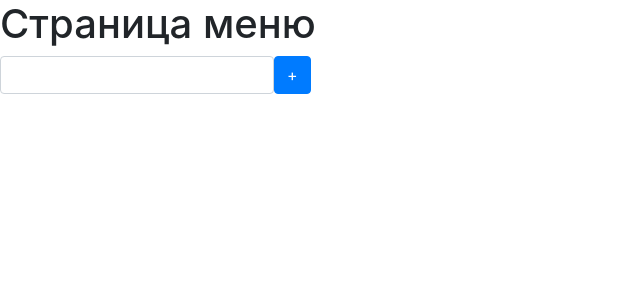
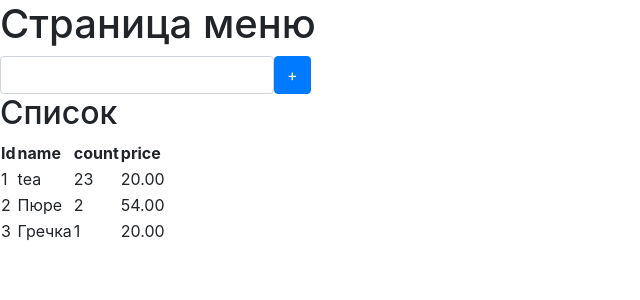
Before and after one commit to mrmiv/tusur.refectory, a Django app: page /menu in a window 1280 px wide. Shown: the top 300 px of the page, without its empty margins (0-640 px from the left). Run offline with Django 3.2, Linux system fonts and the light colour scheme; data comes from the database, SQL or seed files in the repository; both versions use the stored data as it was after the commit; some libraries are stand-ins or nearby versions.

Commit message:
Настройка функционала получения модели из меню в корзину v0.2

```diff
--- a/project/web/models.py
+++ b/project/web/models.py
@@ -20,6 +20,6 @@ from django.db import models
 class food(models.Model):
     name = models.CharField(max_length=25)
     count = models.IntegerField(default=0)
-    price = models.DecimalField(decimal_places=3, max_digits=5, default=3)
+    price = models.DecimalField(decimal_places=2, max_digits=5, default=3)
 
-    # Настройка функционала получения модели из меню в корзину v0.1
+    # Настройка функционала получения модели из меню в корзину v0.2
--- a/project/web/templates/menu.html
+++ b/project/web/templates/menu.html
@@ -22,6 +22,28 @@
         </div>
     </form>
 
+
+
+<!-- <form method="POST">
+    {% csrf_token %}
+    <table>
+        {{ form }}
+    </table>
+    <input type="submit" value="Send" >
+</form> -->
+{% if food.count > 0 %}
+<h2>Список</h2>
+<table>
+    <tr><th>Id</th><th>name</th><th>count</th><th>price</th></tr>
+    {% for e in food %}
+    <tr><td>{{ e.id }}</td><td>{{ e.name }}</td><td>{{ e.count }}</td><td>{{ e.price }}</td></tr>
+    {% endfor %}
+</table>
+{% endif %}
+
+
+
+
 <!-- JQuery -->
     <script src="https://code.jquery.com/jquery-3.3.1.slim.min.js" integrity="sha384-q8i/X+965DzO0rT7abK41JStQIAqVgRVzpbzo5smXKp4YfRvH+8abtTE1Pi6jizo" crossorigin="anonymous"></script>
 <!-- Bootstrap -->
--- a/project/web/urls.py
+++ b/project/web/urls.py
@@ -4,6 +4,6 @@ from . import views
 urlpatterns = [
     # main page
     url(r'^$', views.index, name="index"),
-    url(r'^menu$', views.index_menu, name="menu"),
+    url(r'^menu$', views.test_get, name="menu"),
     url(r'^shop$', views.index_shop, name="shop")
 ]
--- a/project/web/views.py
+++ b/project/web/views.py
@@ -1,5 +1,7 @@
 from django.shortcuts import render
-from django.http import HttpResponse
+from django.http import HttpResponse, HttpResponseRedirect
+from django import forms
+from .models import food
 
 def index(request):
     return(render(request, 'main.html'))
@@ -11,3 +13,35 @@ def index_shop(request):
     return(render(request, 'shop.html'))
 
 # Create your views here.
+
+class Food_form(forms.Form):
+    name = forms.CharField()
+    count = forms.IntegerField()
+    price = forms.FloatField()
+
+
+def index_menu_test(request):
+    foodform = Food_form()
+    # return render(request, "menu.html", {"form": foodform})
+    if request.method == "POST":
+        name = request.POST.get("name")
+        count = request.POST.get("count")     # получение значения поля age
+        return HttpResponse("<h2>Hello, {0}</h2>".format(name))
+    else:
+        foodform = Food_form()
+        return render(request, "menu.html", {"form": foodform})
+
+def test_get(request):
+    eat = food.objects.all()
+    return render(request, "menu.html", {"food": eat})
+
+# # сохранение данных в бд
+# def test_create(request):
+#     if request.method == "POST":
+#         tea = food()
+#         tea.name = request.POST.get("name")
+#         tea.count = request.POST.get("count")
+#         tea.price = request.POST.get("price")
+#         tea.save()
+#         tea = food.objects.create(name=tea.name, count=tea.count, price=tea.price)
+#     return HttpResponseRedirect("menu")
```
Also changed, not shown: project/db.sqlite3.
